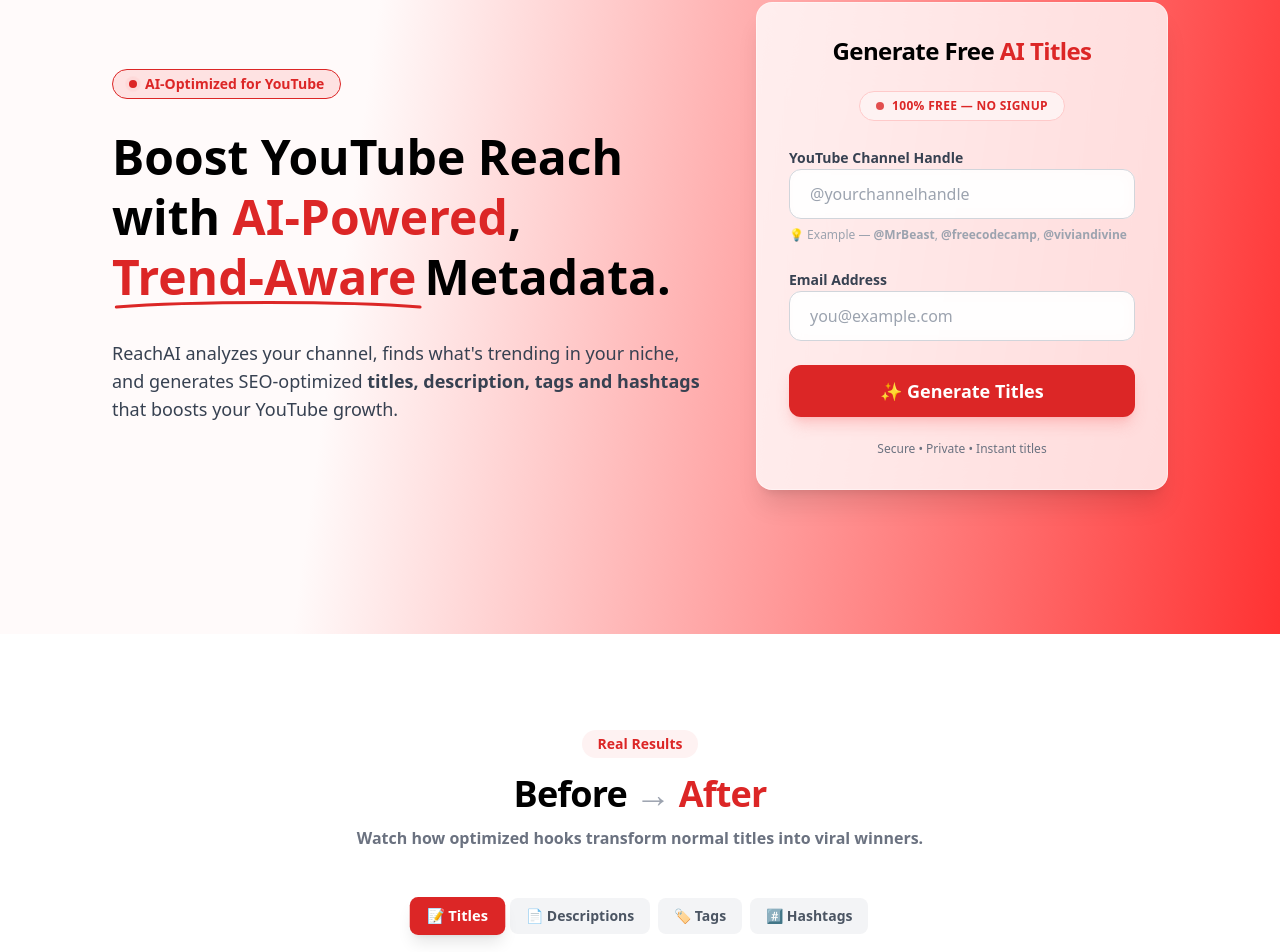
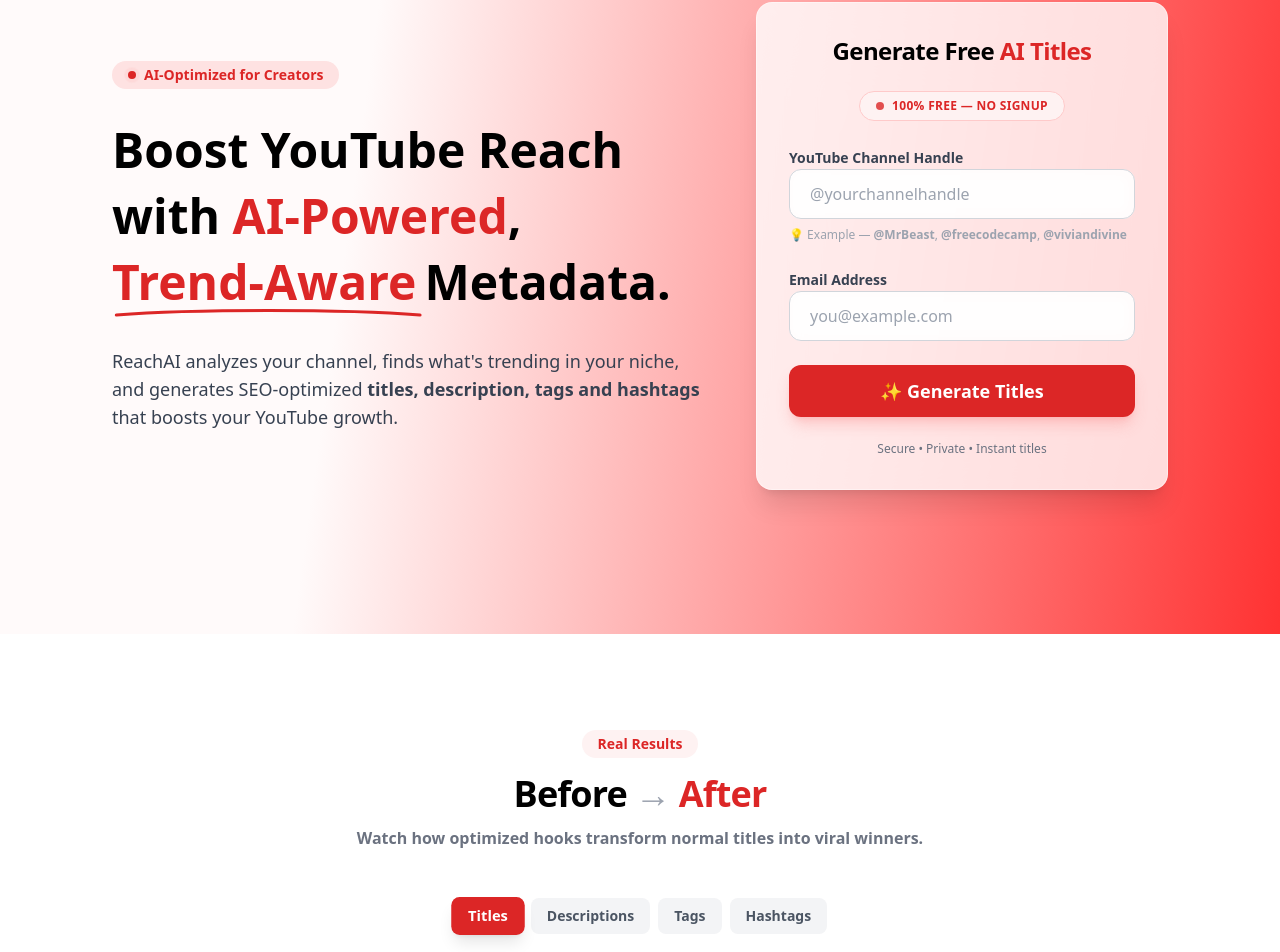
Before and after one commit to AI-pro017/ReachAI, a Next.js app in the folder frontend/: page / in a window 1280 px wide. Shown: the part 219-1171 px from the top of the page. Built offline with nearby package versions, Linux system fonts and the light colour scheme.

Commit message:
updated the UI

```diff
--- a/frontend/components/Hero.tsx
+++ b/frontend/components/Hero.tsx
@@ -28,24 +28,25 @@ export default function Hero() {
 
           /* --- LG ONLY CHANGES --- */
           md:max-w-3xl
-          lg:max-w-4xl
+          lg:max-w-6xl
           md:mx-auto
           lg:space-y-7
           "
         >
           {/* AI optimized - badge*/}
-          <span className="px-4 py-1 border border-red-600 bg-red-100 text-red-600 rounded-full text-sm font-semibold inline-flex items-center gap-2 mx-auto xl:mx-0">
+          <span className="px-4 py-1  border-red-600 bg-red-100 text-red-600 rounded-full text-sm font-semibold inline-flex items-center gap-2 mx-auto xl:mx-0">
             <span className="relative flex h-2 w-2">
               <span className="animate-ping absolute inline-flex h-full w-full rounded-full bg-red-400 opacity-75"></span>
               <span className="relative inline-flex rounded-full h-2 w-2 bg-red-600"></span>
             </span>
-            AI-Optimized for YouTube
+            AI-Optimized for Creators
           </span>
 
           {/* Heading */}
           <h1 className="
             text-3xl sm:text-4xl md:text-5xl
-            font-extrabold leading-snug xl:leading-tight
+            font-extrabold leading-snug sm:leading-normal
+            md:leading-snug
             max-w-2xl mx-auto xl:mx-0
 
             /* lg+ screen width increase. */
--- a/frontend/components/Navbar.tsx
+++ b/frontend/components/Navbar.tsx
@@ -10,7 +10,7 @@ export default function Navbar() {
 
   return (
     <header className="w-full bg-white sticky top-0 z-50 border-b border-gray-100 py-2 sm:py-3 md:py-3 lg:py-5">
-      <div className="max-w-[1440px] mx-auto px-6 lg:px-40 flex justify-between items-center">
+      <div className="max-w-[1440px] mx-auto px-6 lg:px-28 flex justify-between items-center">
         {/* Logo */}
         <Link href="/">
         <h1 className="text-2xl md:text-3xl font-bold cursor-pointer">
--- a/frontend/components/before-after.tsx
+++ b/frontend/components/before-after.tsx
@@ -125,10 +125,10 @@ type TabItem = {
 
 
   const tabs : TabItem[] = [
-    { id: 'titles', label: '📝 Titles' },
-    { id: 'descriptions', label: '📄 Descriptions'},
-    { id: 'tags', label: '🏷️ Tags' },
-    { id: 'hashtags', label: '#️⃣ Hashtags' },
+    { id: 'titles', label: 'Titles' },
+    { id: 'descriptions', label: 'Descriptions'},
+    { id: 'tags', label: 'Tags' },
+    { id: 'hashtags', label: 'Hashtags' },
   ];
 
 
--- a/frontend/components/footer.tsx
+++ b/frontend/components/footer.tsx
@@ -5,7 +5,7 @@ import Link from "next/link";
 export default function Footer() {
   return (
     <footer className="bg-black text-gray-300 py-14">
-      <div className="max-w-6xl mx-auto px-6">
+      <div className="max-w-[1440px] lg:px-28 mx-auto px-6">
 
         {/* Logo + short description */}
         <div className="flex flex-col md:flex-row md:justify-between md:items-start gap-10">
--- a/frontend/components/heroform.tsx
+++ b/frontend/components/heroform.tsx
@@ -232,7 +232,7 @@ resetJobState();
         </h2>
 
         <div className="flex justify-center">
-          <div className="inline-flex items-center gap-2 px-4 py-1.5 bg-red-50 border border-red-200 rounded-full">
+          <div className="inline-flex items-center gap-2 px-2 py-1 md:px-4 md:py-1.5 bg-red-50 border border-red-200 rounded-full">
             <span className="h-2 w-2 rounded-full bg-red-600 animate-pulse"></span>
             <span className="text-xs font-semibold text-red-600 uppercase tracking-wide">
               100% FREE — No Signup
```
